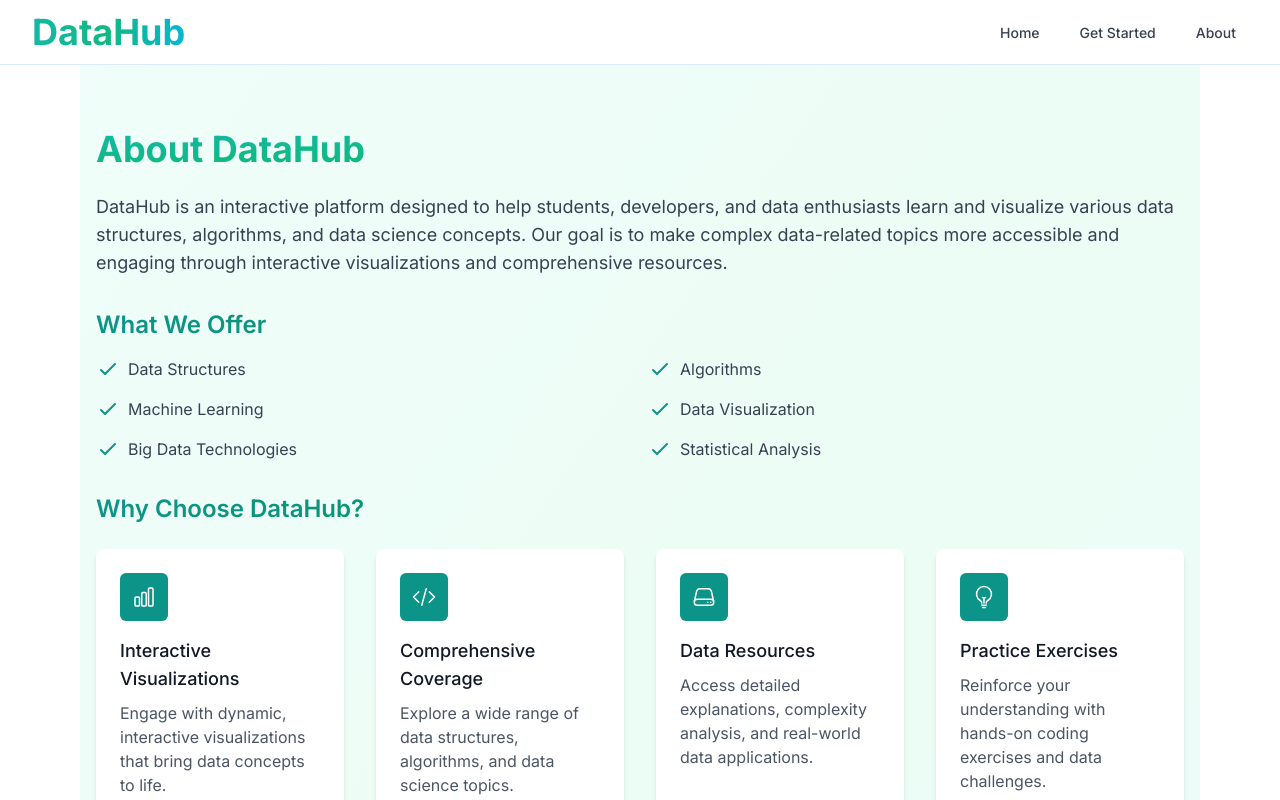
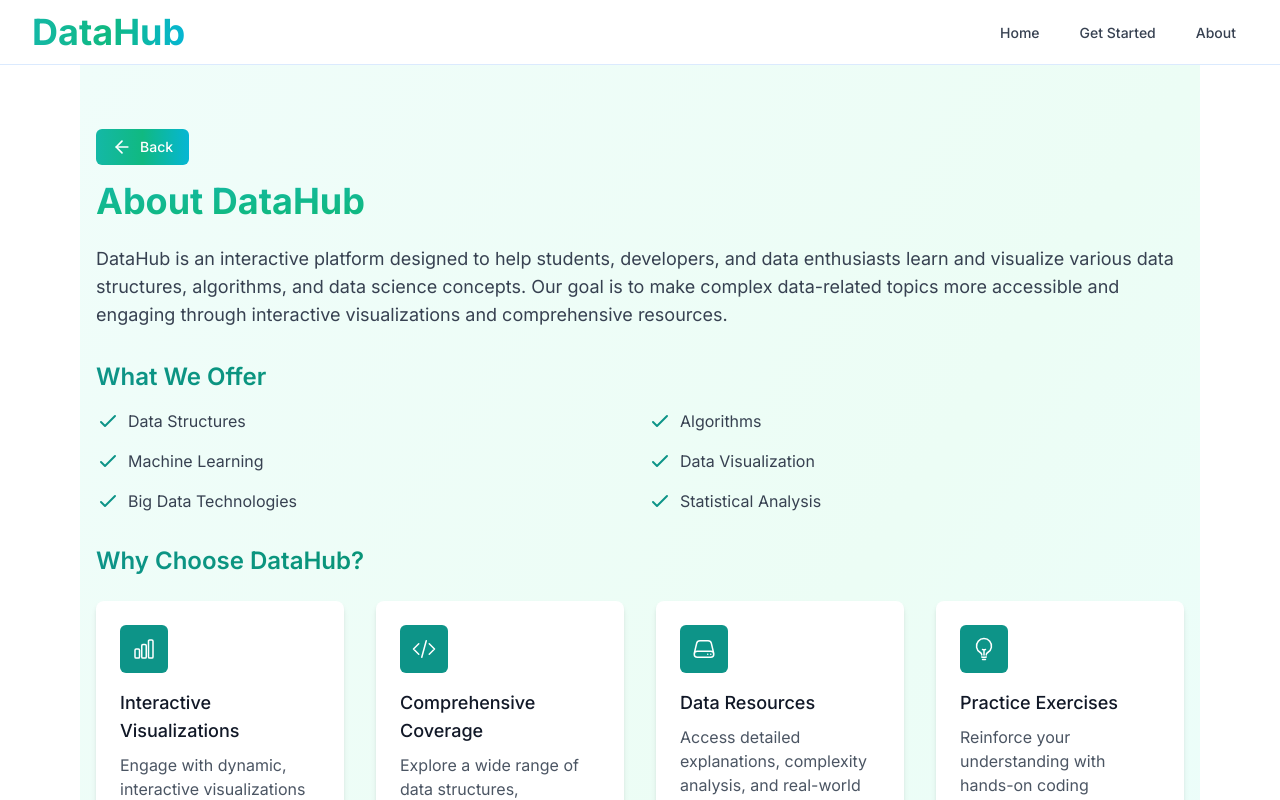
Before and after one commit to ujjawal-04/DataHub, a Next.js app: page /about in a window 1280 px wide. Shown: the top 800 px of the page. Built offline with nearby package versions, Linux system fonts and the light colour scheme.

Commit message:
Update page.tsx

```diff
--- a/app/about/page.tsx
+++ b/app/about/page.tsx
@@ -4,6 +4,7 @@ import Link from 'next/link'
 import { motion } from 'framer-motion'
 import { ChartBarIcon, CodeBracketIcon, ServerIcon, LightBulbIcon, RocketLaunchIcon, BookOpenIcon, UsersIcon } from '@heroicons/react/24/outline'
 import { ArrowRight } from 'lucide-react'
+import BackButton from '@/components/BackButton'
 
 const features = [
   {
@@ -50,6 +51,7 @@ export default function AboutPage() {
   return (
     <div className="bg-gradient-to-br from-teal-50 via-emerald-50 to-cyan-50 text-gray-900 ml-20 mr-20">
       <div className="container mx-auto px-4 py-16">
+        <BackButton/>
         <motion.div
           initial={{ opacity: 0, y: 20 }}
           animate={{ opacity: 1, y: 0 }}
```
